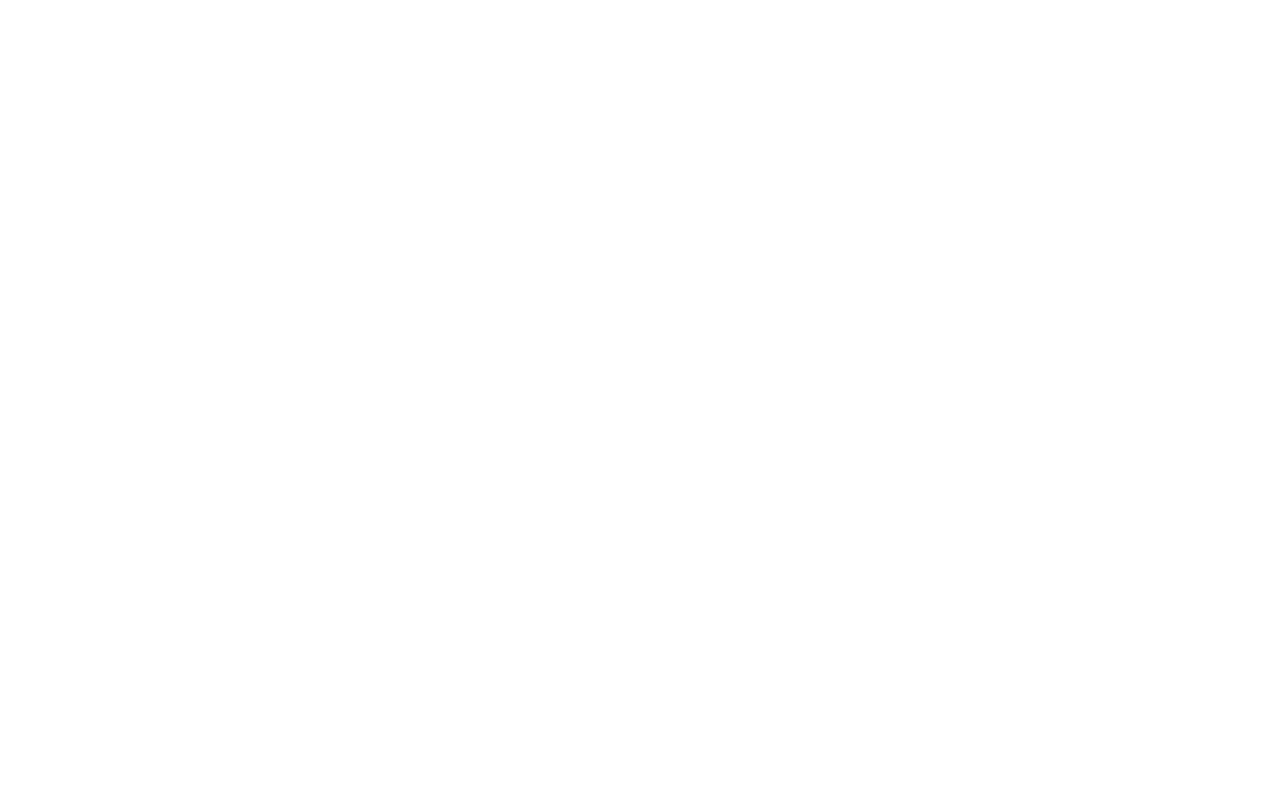
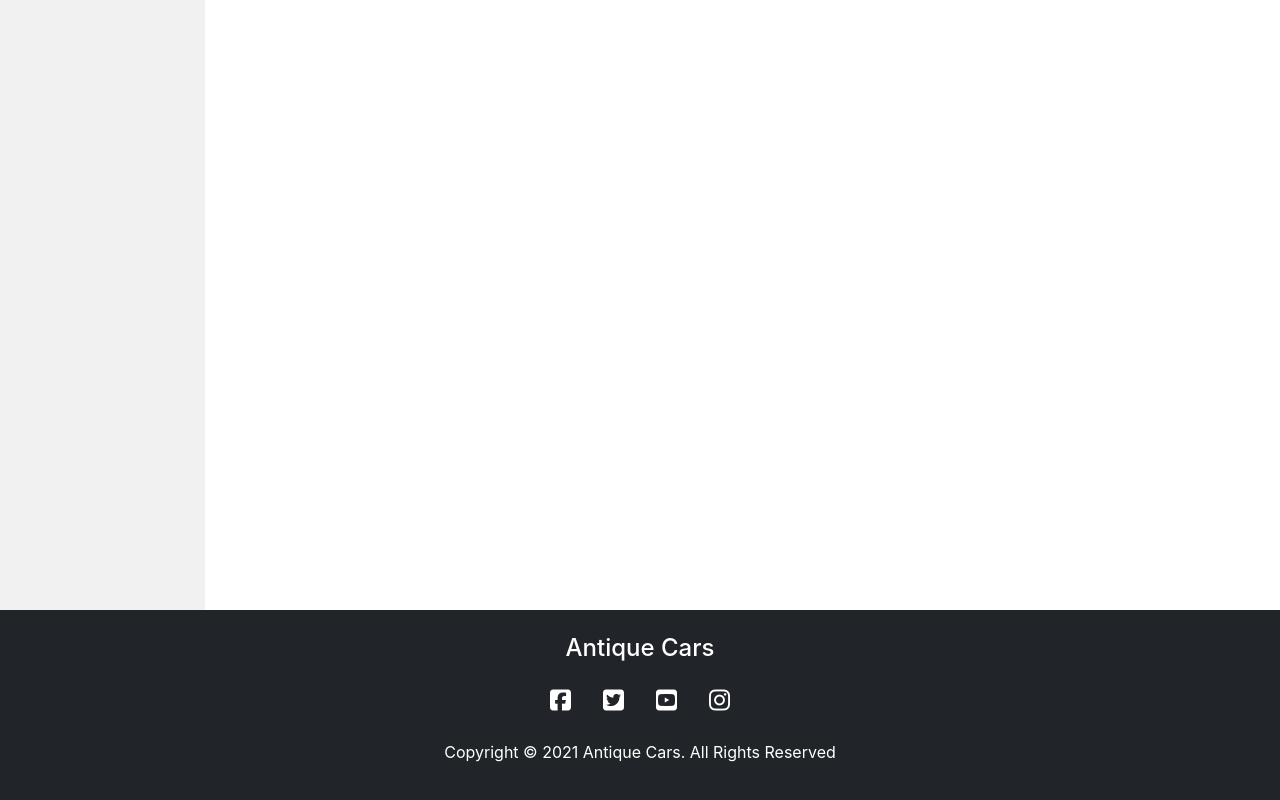
Before and after one commit to rezbd/antique-cars-client-side, a React (Create React App) app: page /dashboard in a window 1280 px wide. Shown: the part 246-1046 px from the top of the page. Before the commit the page ends 800 px from the top, so only its background shows below. Built offline with nearby package versions, Linux system fonts and the light colour scheme; no server answers; sample sign-in values are in the browser's storage.

Commit message:
header position fixed. footer added

```diff
--- a/src/App.js
+++ b/src/App.js
@@ -21,6 +21,7 @@
 import Pay from './Pages/Pay/Pay';
 import DashboardTwo from './Pages/Dashboard/DashboardTwo/DashboardTwo';
 import MakeAdmin from './Pages/Dashboard/MakeAdmin/MakeAdmin';
+import Footer from './Pages/Shared/Footer/Footer';
 
 function App() {
   return (
@@ -75,6 +76,7 @@
               <Error></Error>
             </Route>
           </Switch>
+          <Footer></Footer>
         </Router>
       </AuthProvider>
     </div>
--- a/src/Pages/Dashboard/Dashboard/Dashboard.css
+++ b/src/Pages/Dashboard/Dashboard/Dashboard.css
@@ -12,7 +12,7 @@
   .dashboard-container {
       background: #f1f1f1;
       color: #000;
-      height: 100%;
+      height: 100vh;
       margin: 0;
       padding: 0;
   }
--- /dev/null
+++ b/src/Pages/Shared/Footer/Footer.js
@@ -0,0 +1,22 @@
+import React from 'react';
+
+const Footer = () => {
+    return (
+        <section className="row bg-dark py-4">
+            <div className="col-12 col-md-6 mx-auto">
+                <div>
+                    <h4 className="text-white">Antique Cars</h4>
+                    <h4 className="text-white my-4">
+                        <i className="fab fa-facebook-square mx-3"></i>
+                        <i className="fab fa-twitter-square mx-3"></i>
+                        <i className="fab fa-youtube-square mx-3"></i>
+                        <i className="fab fa-instagram mx-3"></i>
+                    </h4>
+                    <p className="text-white">Copyright &copy; 2021 Antique Cars. All Rights Reserved</p>
+                </div>
+            </div>
+        </section>
+    );
+};
+
+export default Footer;
--- a/src/Pages/Shared/Header/Header.css
+++ b/src/Pages/Shared/Header/Header.css
@@ -1,4 +1,4 @@
-/* .top-header{
-    position: -webkit-sticky;
-    position: sticky;
-} */
+
+.top-header{
+    margin-bottom: 56px;
+}
--- a/src/Pages/Shared/Header/Header.js
+++ b/src/Pages/Shared/Header/Header.js
@@ -9,7 +9,7 @@
     return (
         <div className="top-header">
             <>
-                <Navbar bg="dark" variant="dark" sticky="top" collapseOnSelect expand="lg">
+                <Navbar bg="dark" variant="dark" fixed="top" collapseOnSelect expand="lg">
                     <Container>
                         <Navbar.Brand href="#home">Antique Cars</Navbar.Brand>
                         <Navbar.Toggle />
```
